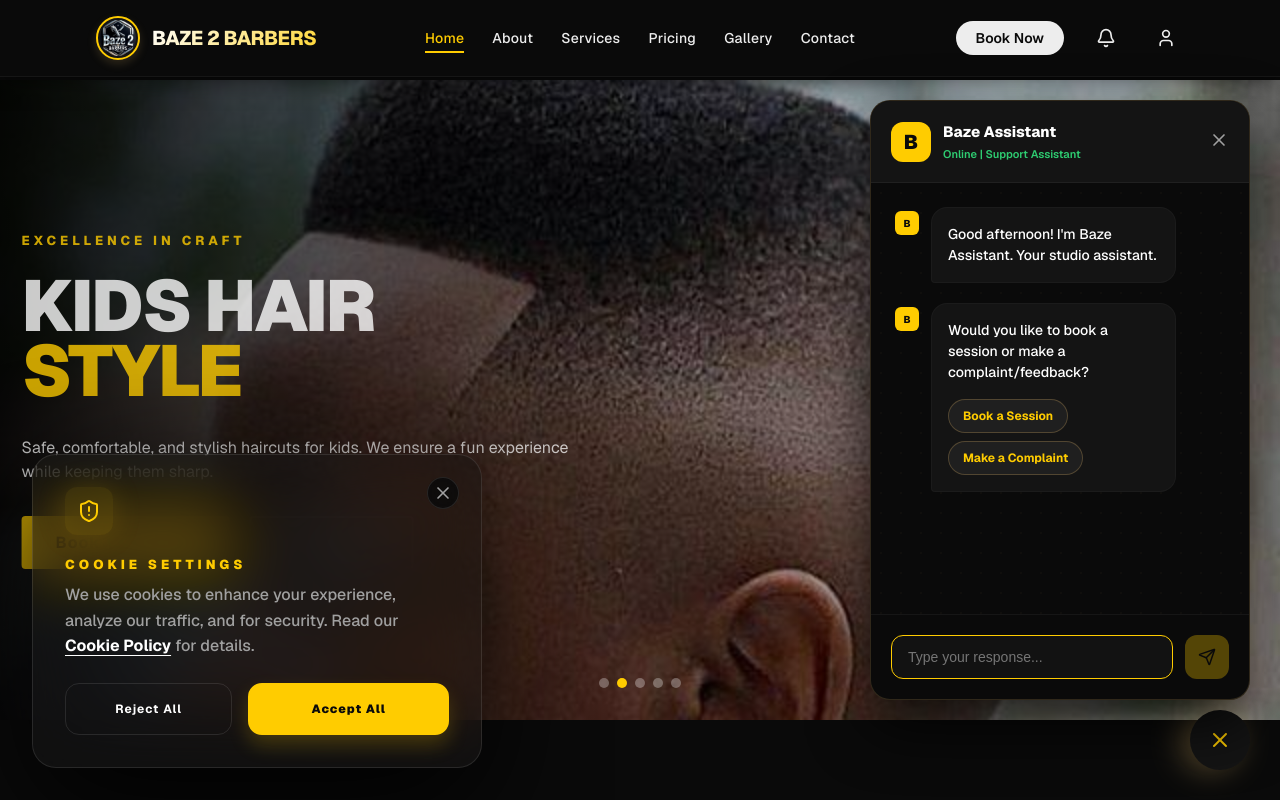
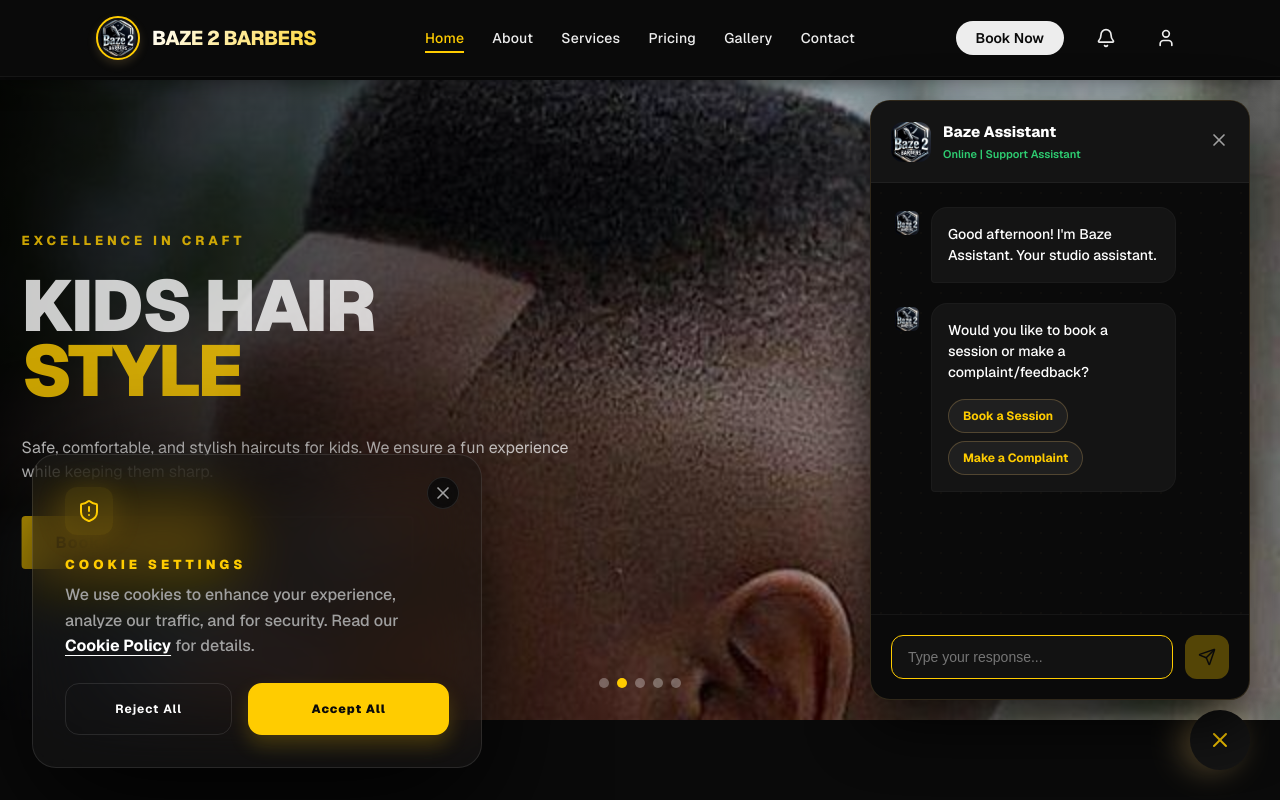
Before and after one commit to EverbestDev/Barber-Shop, a React (Vite) app: page / in a window 1280 px wide. Both pictures are taken after a click on the button 1220 px from the left and 740 px from the top of the page. Shown: the top 800 px of the page. Built offline with nearby package versions, Linux system fonts and the light colour scheme; no server answers.

Commit message:
style: replace ChatBot icons with studio logo

```diff
--- a/src/components/common/ChatBot/ChatBot.css
+++ b/src/components/common/ChatBot/ChatBot.css
@@ -20,6 +20,13 @@
 .chatbot-trigger:hover {
   transform: scale(1.1) rotate(5deg);
   box-shadow: 0 15px 40px rgba(197, 160, 89, 0.6);
+}
+
+.chat-trigger-logo {
+  width: 32px;
+  height: 32px;
+  border-radius: 50%;
+  object-fit: cover;
 }
 
 .chatbot-trigger.active {
@@ -72,6 +79,13 @@
   justify-content: center;
   font-weight: 900;
   font-size: 1.25rem;
+  overflow: hidden;
+}
+
+.bot-avatar img {
+  width: 100%;
+  height: 100%;
+  object-fit: cover;
 }
 
 .bot-info h3 {
@@ -142,6 +156,13 @@
   font-weight: 800;
   flex-shrink: 0;
   margin-top: 4px;
+  overflow: hidden;
+}
+
+.mini-bot-avatar img {
+  width: 100%;
+  height: 100%;
+  object-fit: cover;
 }
 
 .message-bubble {
--- a/src/components/common/ChatBot/ChatBot.tsx
+++ b/src/components/common/ChatBot/ChatBot.tsx
@@ -1,6 +1,6 @@
 import React, { useState, useEffect, useRef } from 'react';
 import { motion, AnimatePresence } from 'framer-motion';
-import { MessageSquare, X, Send, Clock, CreditCard, Loader2, MessageCircle } from 'lucide-react';
+import { X, Send, Clock, CreditCard, Loader2, MessageCircle } from 'lucide-react';
 import { useAuth } from '../../../context/AuthContext';
 import { useNavigate } from 'react-router-dom';
 import { createBooking } from '../../../api/bookings';
@@ -396,7 +396,7 @@ const ChatBot: React.FC = () => {
   return (
     <>
       <button className={`chatbot-trigger ${isOpen ? 'active' : ''}`} onClick={() => setIsOpen(!isOpen)} title="Chat with BazeBot">
-        {isOpen ? <X size={24} /> : <MessageSquare size={24} />}
+        {isOpen ? <X size={24} /> : <img src="/images/logo.jpeg" alt="Logo" className="chat-trigger-logo" />}
       </button>
 
       <AnimatePresence>
@@ -410,7 +410,9 @@ const ChatBot: React.FC = () => {
           >
             <div className="chatbot-header">
               <div className="bot-info">
-                <div className="bot-avatar">B</div>
+                <div className="bot-avatar">
+                  <img src="/images/logo.jpeg" alt="Bot Avatar" />
+                </div>
                 <div>
                   <h3>Baze Assistant</h3>
                   <span>Online | Support Assistant</span>
@@ -422,7 +424,11 @@ const ChatBot: React.FC = () => {
             <div className="chatbot-body">
               {messages.map((m) => (
                 <div key={m.id} className={`message-row ${m.sender}`}>
-                  {m.sender === 'bot' && <div className="mini-bot-avatar">B</div>}
+                  {m.sender === 'bot' && (
+                    <div className="mini-bot-avatar">
+                      <img src="/images/logo.jpeg" alt="Logo" />
+                    </div>
+                  )}
                   <div className="message-bubble">
                     <p>{m.text}</p>
                     {m.options && (
```
